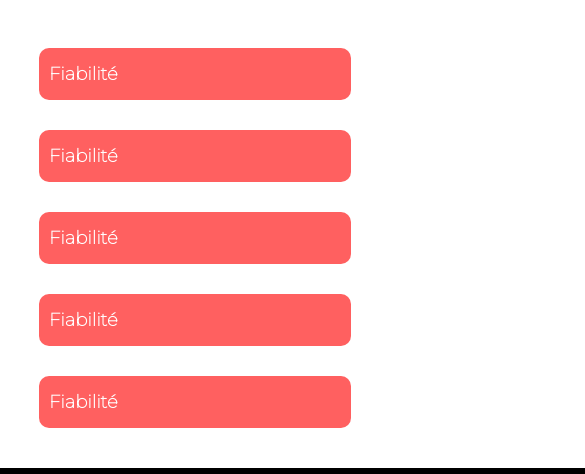
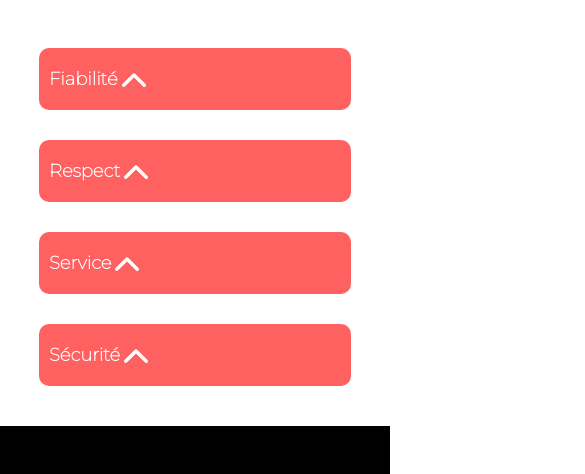
Before and after one commit to Lennaben/kasa-lenna-benaloui-2, a React (Create React App) app in the folder kasa/: page /about in a window 390 px wide. Shown: the part 367-841 px from the top of the page, 585 px wide, since content can reach past the window. Built offline with nearby package versions, Linux system fonts and the light colour scheme; a web font is replaced by a local one.

Commit message:
arrow collaps

```diff
--- a/kasa/src/components/collaps/Collaps.js
+++ b/kasa/src/components/collaps/Collaps.js
@@ -1,5 +1,6 @@
 import { useState } from "react"
 import "./Collaps.css"
+import ImgArrow from "../../assets/arrow.svg"
 
 const Collaps = (props) => {
   const [open, setOPen] = useState(false)
@@ -10,9 +11,10 @@ const Collaps = (props) => {
 
   return (
     <div className={`container-collaps ${props.about && "large-width"}`}>
-
       <button className="btn-collaps" onClick={toggle}>
         {props.label}
+
+        <img className={open && "arrow_close"} src={ImgArrow} alt="" />
       </button>
 
       {open && <div className="toggle">{props.children}</div>}
@@ -20,6 +22,4 @@ const Collaps = (props) => {
   )
 }
 
-
-
 export default Collaps
--- a/kasa/src/components/collaps/collaps.css
+++ b/kasa/src/components/collaps/collaps.css
@@ -38,3 +38,14 @@
   font-family: "Montserrat";
   font-weight: bold;
 }
+
+.arrow_close {
+  width: 100px;
+}
+
+/* Mobile */
+@media (max-width: 576px) {
+  .container-footer {
+    width: 100%;
+  }
+}
--- a/kasa/src/views/About/About.js
+++ b/kasa/src/views/About/About.js
@@ -11,24 +11,19 @@ const About = () => {
         "Les annonces postées sur Kasa garantissent une fiabilité totale. Les photos sont conformes aux logements, et toutes les informations sont régulièrement vérifiées  par nos équipes.",
     },
     {
-      label: "Fiabilité",
+      label: "Respect",
       content:
-        "Les annonces postées sur Kasa garantissent une fiabilité totale. Les photos sont conformes aux logements, et toutes les informations sont régulièrement vérifiées  par nos équipes.",
+        "La bienveillance fait partie des valeurs fondatrices de Kasa. Tout comportement discriminatoire ou de perturbation du voisinage entraînera une exclusion de notre plateforme..",
     },
     {
-      label: "Fiabilité",
+      label: "Service",
       content:
-        "Les annonces postées sur Kasa garantissent une fiabilité totale. Les photos sont conformes aux logements, et toutes les informations sont régulièrement vérifiées  par nos équipes.",
+        "La bienveillance fait partie des valeurs fondatrices de Kasa. Tout comportement discriminatoire ou de perturbation du voisinage entraînera une exclusion de notre plateforme.",
     },
     {
-      label: "Fiabilité",
+      label: "Sécurité",
       content:
-        "Les annonces postées sur Kasa garantissent une fiabilité totale. Les photos sont conformes aux logements, et toutes les informations sont régulièrement vérifiées  par nos équipes.",
-    },
-    {
-      label: "Fiabilité",
-      content:
-        "Les annonces postées sur Kasa garantissent une fiabilité totale. Les photos sont conformes aux logements, et toutes les informations sont régulièrement vérifiées  par nos équipes.",
+        " La sécurité est la priorité de Kasa. Aussi bien pour nos hôtes que pour les voyageurs, chaque logement correspond aux critères de sécurité établis par nos services. En laissant une note aussi bien à l'hôte qu'au locataire, cela permet à nos équipes de vérifier que les standards sont bien respectés. Nous organisons également des ateliers sur la sécurité domestique pour nos hôtes.",
     },
   ]
 
```
Also changed, not shown: kasa/src/assets/arrow.svg (renamed from kasa/public/images/arrow.svg).
